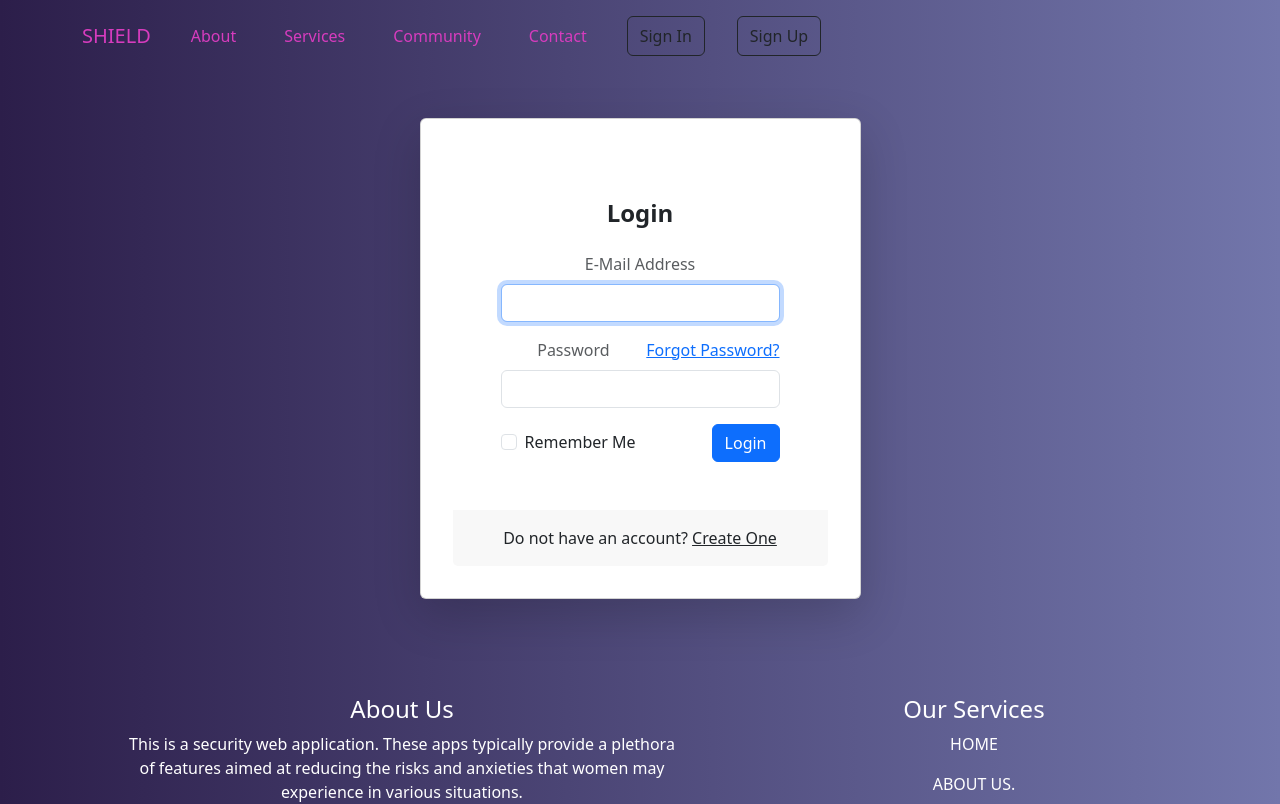
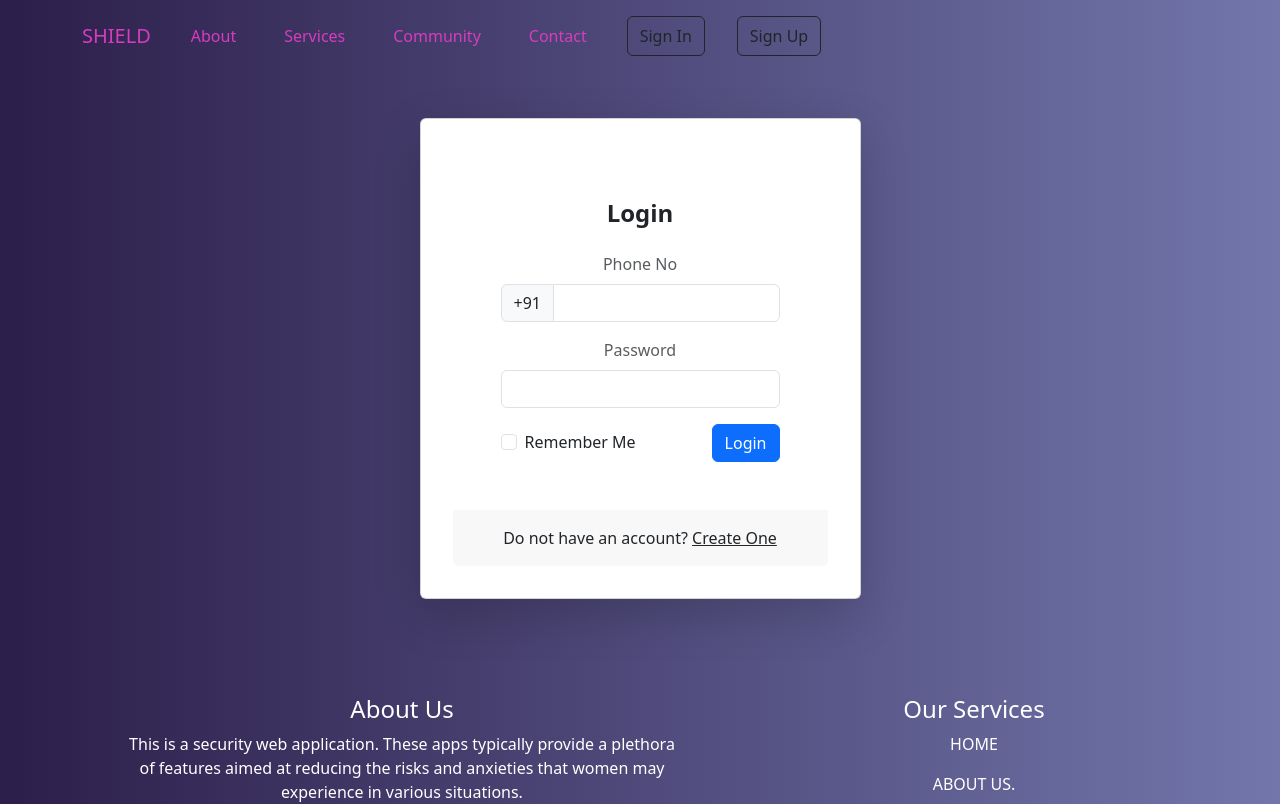
Before and after one commit to asheshmandal2003/JIStech, a React (Vite) app in the folder client/: page /auth/signin in a window 1280 px wide. Shown: the top 804 px of the page. Built offline with nearby package versions, Linux system fonts and the light colour scheme.

Commit message:
modified

```diff
--- a/client/src/App.jsx
+++ b/client/src/App.jsx
@@ -20,7 +20,7 @@ const App = () => {
           <Route path="/" element={<Home user={user} />} />
           {/* <Route path="/account" element={<Account />} /> */}
           <Route path="/auth/signup" element={<Signup setUser={setUser} />} />
-          <Route path="/auth/signin" element={<Signin />} />
+          <Route path="/auth/signin" element={<Signin setUser={setUser} />} />
           <Route path="/profile" element={<Profile />} />
         </Routes>
       </Container>
--- a/client/src/components/Navbar.jsx
+++ b/client/src/components/Navbar.jsx
@@ -1,18 +1,18 @@
-import { useState, useEffect } from "react";
+// import { useState, useEffect } from "react";
 import { Navbar, Nav, Container, Button } from "react-bootstrap";
 import { useNavigate } from "react-router-dom";
 
 function NavigationBar({ user }) {
   const navigate = useNavigate();
-  const [isLoggedIn, setIsLoggedIn] = useState(false);
+  // const [isLoggedIn, setIsLoggedIn] = useState(false);
 
-  useEffect(() => {
-    const checkLoginStatus = async () => {
-      const loggedIn = await isLoggedIn();
-      setIsLoggedIn(loggedIn);
-    };
-    checkLoginStatus();
-  }, []);
+  // useEffect(() => {
+  //   const checkLoginStatus = async () => {
+  //     const loggedIn = await isLoggedIn();
+  //     setIsLoggedIn(loggedIn);
+  //   };
+  //   checkLoginStatus();
+  // }, []);
 
   return (
     <Navbar expand="lg" className="py-3 fixed-top">
--- a/client/src/components/Signin.jsx
+++ b/client/src/components/Signin.jsx
@@ -1,9 +1,49 @@
-import PropTypes from 'prop-types';
-const Signin = (props) => {
-    const handleSubmit = (event) => {
-        event.preventDefault();
-    };
+import { useFormik } from "formik";
+import * as yup from "yup";
+import axios from "axios";
+import { useNavigate } from "react-router-dom";
 
+const Signin = ({ setUser }) => {
+  const navigate = useNavigate();
+  const validations = yup.object({
+    phoneNo: yup.string().max(10, "Invalid phone number").required(),
+    password: yup
+      .string()
+      .min(8, "Your password must contain 8 characters!")
+      .required("Password is required!"),
+  });
+  const formik = useFormik({
+    initialValues: {
+      phoneNo: "",
+      password: "",
+    },
+    onSubmit: (values, onSubmitProps) => signin(values, onSubmitProps),
+    validationSchema: validations,
+  });
+  async function signin(values, onSubmitProps) {
+    const formdata = new FormData();
+    for (let value in values) {
+      if (value == "phoneNo") {
+        formdata.append(value, "+91" + values[value]);
+      } else {
+        formdata.append(value, values[value]);
+      }
+    }
+    await axios({
+      method: "POST",
+      url: "http://localhost:8080/auth/signin",
+      data: formdata,
+      headers: {
+        "Content-Type": "application/json",
+      },
+    })
+      .then((res) => {
+        setUser(res.data);
+        navigate("/");
+      })
+      .catch((err) => console.log(err.message));
+    onSubmitProps.resetForm();
+  }
   return (
     <section className="h-100">
       <div className="container h-100">
@@ -13,50 +53,64 @@ const Signin = (props) => {
               <div className="card-body p-5">
                 <h1 className="fs-4 card-title fw-bold mb-4">Login</h1>
                 <form
-                                    onSubmit={handleSubmit}
+                  onSubmit={formik.handleSubmit}
                   className="needs-validation"
                   noValidate
                   autoComplete="off"
                 >
                   {/* Email */}
                   <div className="mb-3">
-                                        <label className="mb-2 text-muted" htmlFor="email">
-                                            E-Mail Address
+                    <label className="mb-2 text-muted" htmlFor="phoneNo">
+                      Phone No
                     </label>
+                    <div className="input-group">
+                      <span className="input-group-text" id="basic-addon1">
+                        +91
+                      </span>
                       <input
-                                            id="email"
-                                            type="email"
-                                            className="form-control"
-                                            name="email"
-                                            value=""
+                        id="phoneNo"
+                        type="text"
+                        className={`form-control ${
+                          formik.touched.phoneNo &&
+                          formik.errors.phoneNo &&
+                          "is-invalid"
+                        }`}
+                        name="phoneNo"
+                        value={formik.values.phoneNo}
+                        onChange={formik.handleChange}
                         required
-                                            autoFocus
                       />
+                    </div>
+                    {formik.touched.phoneNo && formik.errors.phoneNo && (
                       <div className="invalid-feedback">
-                                            Email is invalid
+                        {formik.errors.phoneNo}
                       </div>
+                    )}
                   </div>
 
                   {/* Password */}
                   <div className="mb-3">
-                                        <div className="mb-2 w-100">
-                                            <label className="text-muted" htmlFor="password">
+                    <label className="mb-2 text-muted" htmlFor="password">
                       Password
                     </label>
-                                            <a href="forgot.html" className="float-end">
-                                                Forgot Password?
-                                            </a>
-                                        </div>
                     <input
                       id="password"
                       type="password"
-                                            className="form-control"
+                      className={`form-control ${
+                        formik.touched.password &&
+                        formik.errors.password &&
+                        "is-invalid"
+                      }`}
                       name="password"
+                      value={formik.values.password}
+                      onChange={formik.handleChange}
                       required
                     />
+                    {formik.touched.password && formik.errors.password && (
                       <div className="invalid-feedback">
-                                            Password is required
+                        {formik.errors.password}
                       </div>
+                    )}
                   </div>
 
                   {/* Remember Me and Login Button */}
@@ -80,8 +134,11 @@ const Signin = (props) => {
               </div>
               <div className="card-footer py-3 border-0">
                 <div className="text-center">
-                                    Do not have an account?{' '}
-                                    <a href="#" onClick={props.onSignupLinkClick} className="text-dark">
+                  Do not have an account?{" "}
+                  <a
+                    onClick={() => navigate("/auth/signup")}
+                    className="text-dark"
+                  >
                     Create One
                   </a>
                 </div>
@@ -94,8 +151,4 @@ const Signin = (props) => {
   );
 };
 
-Signin.propTypes = {
-    onSignupLinkClick: PropTypes.func.isRequired,
-};
-
 export default Signin;
--- a/client/src/components/Signup.jsx
+++ b/client/src/components/Signup.jsx
@@ -1,4 +1,3 @@
-import PropTypes from "prop-types";
 import { useFormik } from "formik";
 import * as yup from "yup";
 import axios from "axios";
@@ -154,7 +153,7 @@ const Signup = ({ setUser }) => {
                       Phone No
                     </label>
                     <div className="input-group">
-                      <span class="input-group-text" id="basic-addon1">
+                      <span className="input-group-text" id="basic-addon1">
                         +91
                       </span>
                       <input
@@ -217,7 +216,10 @@ const Signup = ({ setUser }) => {
               <div className="card-footer py-3 border-0">
                 <div className="text-center">
                   Already have an account?{" "}
-                  <a href="#" className="text-dark">
+                  <a
+                    onClick={() => navigate("/auth/signin")}
+                    className="text-dark"
+                  >
                     Login
                   </a>
                 </div>
```
Also changed, not shown: 2 other files (tests, documents, lock files or other folders). Lines whose indentation alone changed are shown as unchanged.
